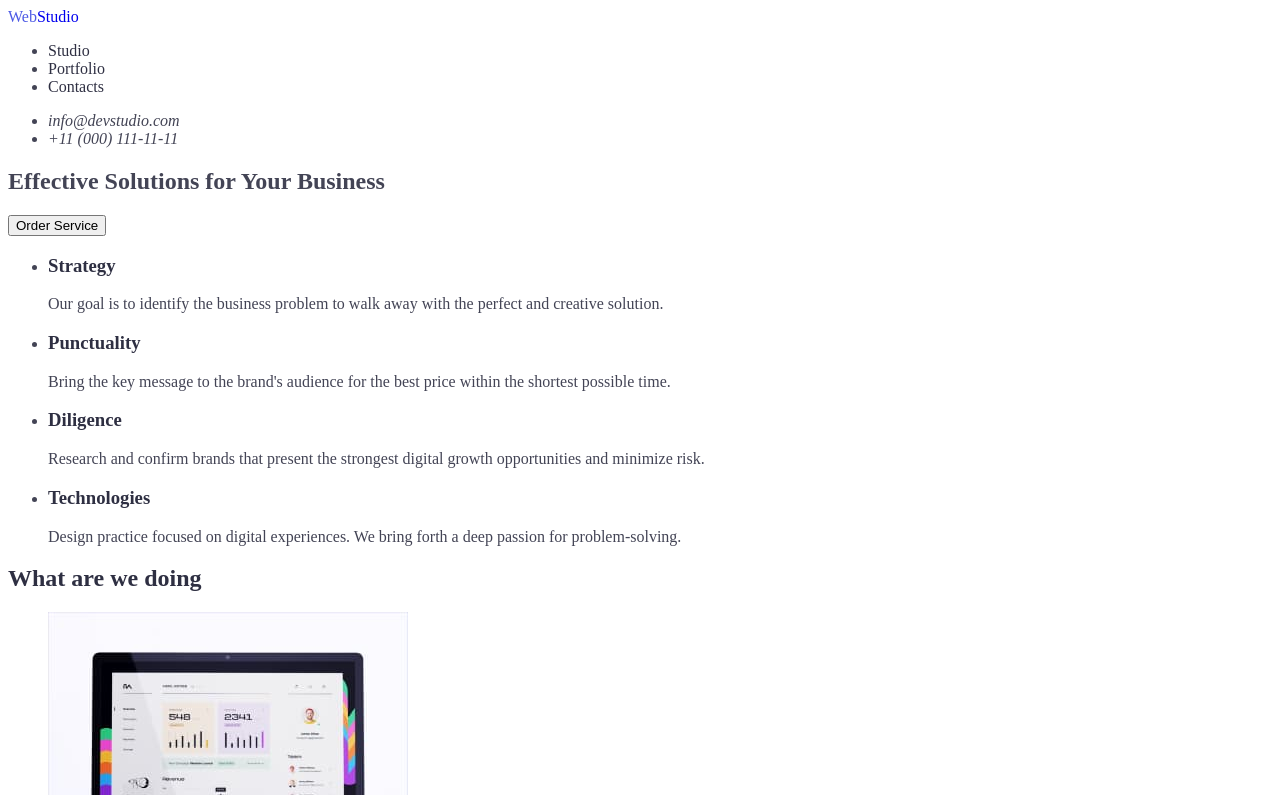
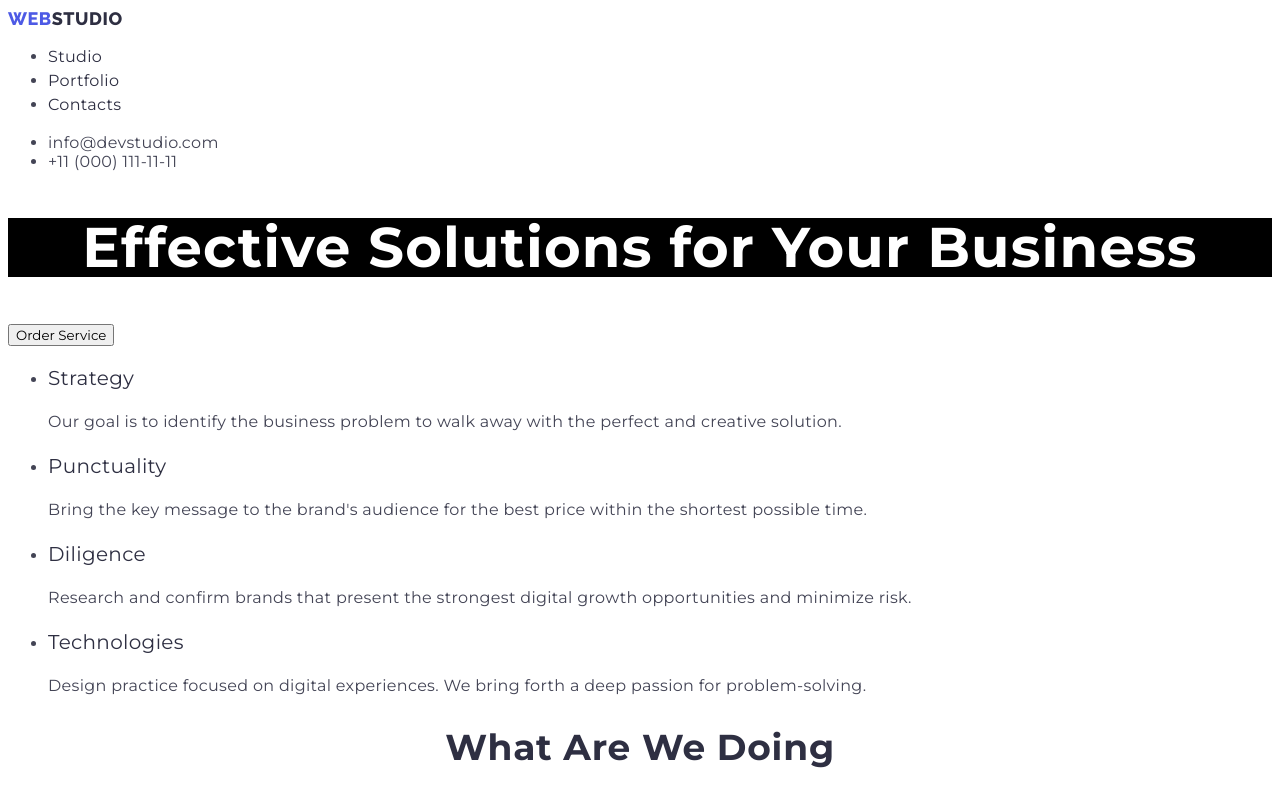
Before and after one commit to Vitalii-Malyk/goit-markup-hw-02, a plain HTML site: page index.html in a window 1280 px wide. Shown: the top 795 px of the page. Drawn offline with Linux system fonts and the light colour scheme.

Commit message:
Оформляв текст index.html

```diff
--- a/css/styles.css
+++ b/css/styles.css
@@ -10,13 +10,28 @@
 body {
   background-color: #ffffff;
   color: #434455;
+  font-family: Montserrat, sans-serif;
+  font-weight: 400;
+  letter-spacing: 0.02em;
 }
 
-.link {
+/* logo */
+
+.link,
+.link-logo {
   text-decoration: none;
 }
-.style-logo {
+.link-logo .accent {
   color: #4d5ae5;
+}
+.link-logo {
+  font-family: Raleway, sans-serif;
+  color: #2e2f42;
+  font-weight: 800;
+  font-size: 18px;
+  line-height: 1.17;
+  letter-spacing: 0.03em;
+  text-transform: uppercase;
 }
 
 /*ХЕДЕР*/
@@ -25,6 +40,9 @@ body {
 
 .site-nav .link {
   color: #2e2f42;
+  font-weight: 500;
+  font-size: 16px;
+  line-height: 1.5;
 }
 .site-nav .link:hover,
 .site-nav .link:focus {
@@ -34,25 +52,69 @@ body {
 /* адресса */
 .style-mail {
   color: #434455;
+  font-style: normal;
 }
 .style-tel {
   color: #434455;
+  font-style: normal;
 }
 
 /*МАЙН*/
 
+/* Герой */
+
+.hero-title {
+  color: #ffffff;
+  background-color: #000000;
+
+  font-size: 56px;
+  line-height: 1.07;
+  text-align: center;
+  letter-spacing: 0.02em;
+}
+
+.hero .button {
+  font-family: inherit;
+  font-weight: 500;
+}
+
+/* Секції */
+
 .section-title {
   color: #2e2f42;
+
+  font-weight: 700;
+  font-size: 36px;
+  line-height: 1.11;
+  text-align: center;
+  letter-spacing: 0.02em;
+  text-transform: capitalize;
 }
 
 /* features */
 .feature-list .title {
   color: #2e2f42;
+  font-weight: 500;
+  font-size: 20px;
+  line-height: 1.2;
+}
+
+.feature-list .text {
+  font-size: 16px;
+  line-height: 1.5;
 }
 
 /* Our Team */
 .team-list .title {
   color: #2e2f42;
+  font-weight: 500;
+  font-size: 20px;
+  line-height: 1.2;
+}
+
+.job-title {
+  font-size: 16px;
+  line-height: 1.5;
 }
 
 /* ПОРТФОЛІО */
@@ -61,3 +123,20 @@ body {
 .work-examples .title {
   color: #2e2f42;
 }
+.filters .button {
+  color: #4d5ae5;
+  background-color: #e7e9fc;
+}
+
+.filters .button:hover,
+.filters .button:focus {
+  color: #ffffff;
+  background-color: #404bbf;
+}
+
+/* ФУТЕР */
+
+.team-footer {
+  font-size: 16px;
+  line-height: 1.5;
+}
--- a/index.html
+++ b/index.html
@@ -4,13 +4,16 @@
     <meta charset="UTF-8" />
     <meta http-equiv="X-UA-Compatible" content="IE=edge" />
     <meta name="viewport" content="width=device-width, initial-scale=1.0" />
+    <link rel="preconnect" href="https://fonts.googleapis.com">
+    <link rel="preconnect" href="https://fonts.gstatic.com" crossorigin>
+    <link href="https://fonts.googleapis.com/css2?family=Montserrat:wght@400;700&family=Raleway:wght@800&family=Roboto:wght@400;500;700&display=swap" rel="stylesheet">
     <link rel="stylesheet" href="./css/styles.css" />
     <title lang="ru">Студія</title>
   </head>
   <body>
     <header>
       <nav>
-        <a href="./index.html" class="link"><span class="style-logo">Web</span>Studio</a>
+        <a href="./index.html" class="link-logo"><span class="accent">Web</span>Studio</a>
         <ul class="site-nav">
           <li><a href="./index.html" class="link">Studio</a></li>
           <li><a href="./portfolio.html" class="link">Portfolio</a></li>
@@ -34,36 +37,36 @@
     </header>
     <main>
       <section class="hero">
-        <h1>Effective Solutions for Your Business</h1>
-        <button type="button">Order Service</button>
+        <h1 class="hero-title">Effective Solutions for Your Business</h1>
+        <button type="button" class="button">Order Service</button>
       </section>
       <section class="section">
         <h2 hidden>features</h2>
         <ul class="feature-list">
           <li>
             <h3 class="title">Strategy</h3>
-            <p>
+            <p class="text">
               Our goal is to identify the business problem to walk away with the
               perfect and creative solution.
             </p>
           </li>
           <li>
             <h3 class="title">Punctuality</h3>
-            <p>
+            <p class="text">
               Bring the key message to the brand's audience for the best price
               within the shortest possible time.
             </p>
           </li>
           <li>
             <h3 class="title">Diligence</h3>
-            <p>
+            <p class="text">
               Research and confirm brands that present the strongest digital
               growth opportunities and minimize risk.
             </p>
           </li>
           <li>
             <h3 class="title">Technologies</h3>
-            <p>
+            <p class="text">
               Design practice focused on digital experiences. We bring forth a
               deep passion for problem-solving.
             </p>
@@ -110,7 +113,7 @@
               height="260"
             />
             <h3 class="title">Mark Guerrero</h3>
-            <p>Product Designer</p>
+            <p class="job-title">Product Designer</p>
           </li>
           <li>
             <img
@@ -120,7 +123,7 @@
               height="260"
             />
             <h3 class="title">Tom Ford</h3>
-            <p>Frontend Developer</p>
+            <p class="job-title">Frontend Developer</p>
           </li>
           <li>
             <img
@@ -130,7 +133,7 @@
               height="260"
             />
             <h3 class="title">Camila Garcia</h3>
-            <p>Marketing</p>
+            <p class="job-title">Marketing</p>
           </li>
           <li>
             <img
@@ -140,15 +143,15 @@
               height="260"
             />
             <h3 class="title">Daniel Wilson</h3>
-            <p>UI Designer</p>
+            <p class="job-title">UI Designer</p>
           </li>
         </ul>
       </section>
     </main>
     <footer>
-      <a href="./index.html" class="link"><span class="style-logo">Web</span>Studio</a>
+      <a href="./index.html" class="link-logo"><span class="style-logo">Web</span>Studio</a>
         <ul class="site-nav">
-      <p>
+      <p class="text-footer">
         Increase the flow of customers and sales for your business with digital
         marketing &#38; growth solutions.
       </p>
```
Also changed, not shown: portfolio.html (+15 -7 lines).
